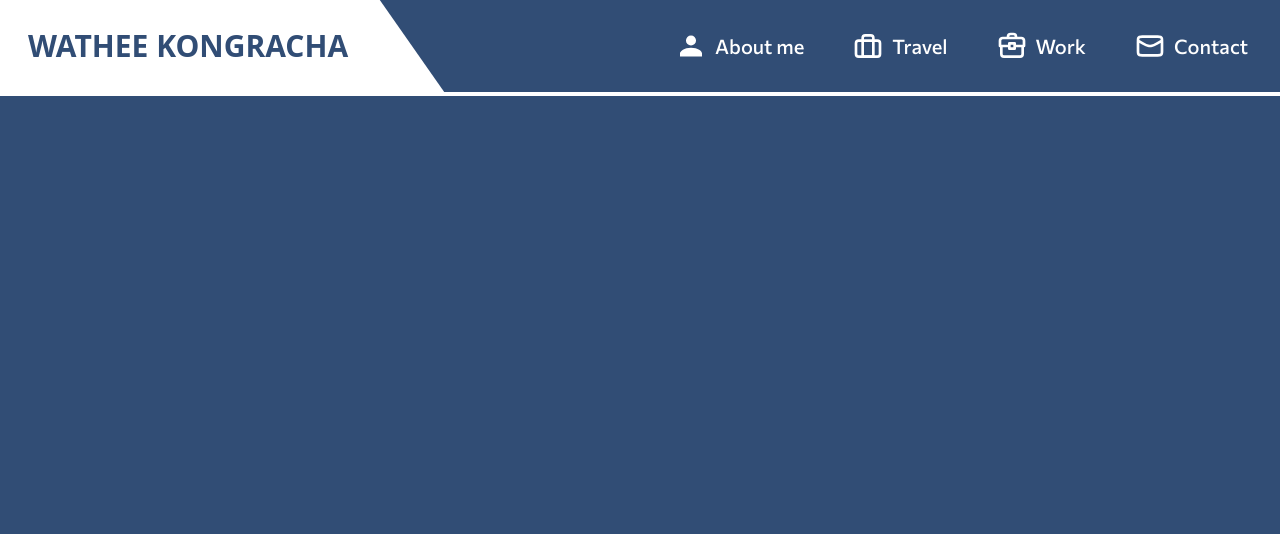
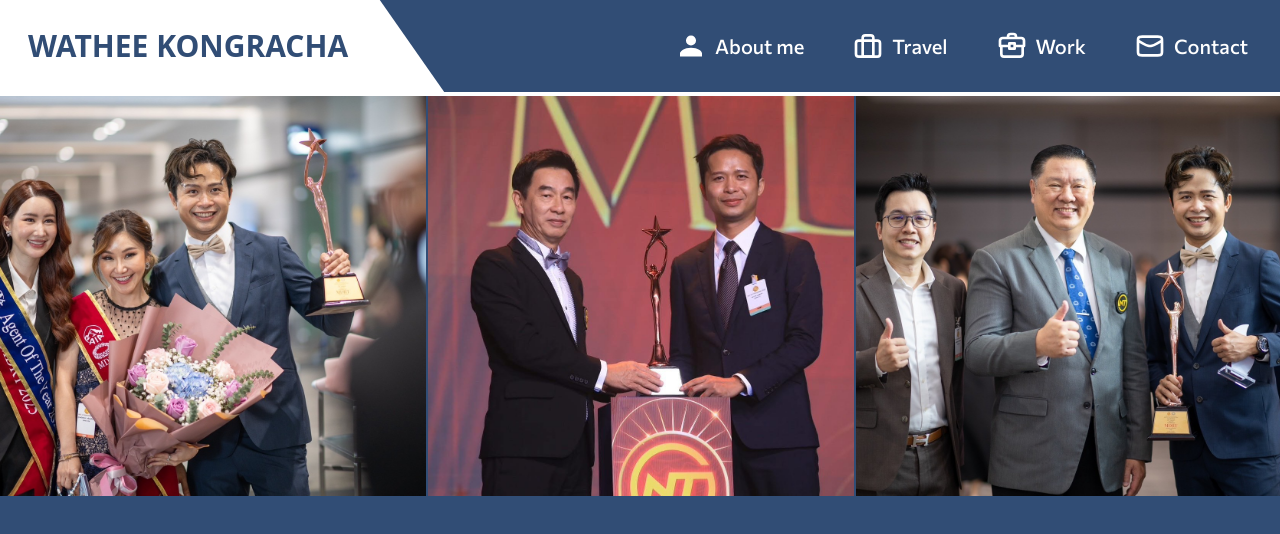
Before and after one commit to MackyVZ1/kongracha_website, a React (Vite) app: page /mainpage in a window 1280 px wide. Shown: the top 534 px of the page. Built offline with nearby package versions, Linux system fonts and the light colour scheme.

Commit message:
add image slide show

```diff
--- a/src/pages/Mainpage/component/Body/component/ImageSlideshow/index.tsx
+++ b/src/pages/Mainpage/component/Body/component/ImageSlideshow/index.tsx
@@ -1,8 +1,112 @@
+import { useEffect, useState } from 'react';
 import { Carousel } from 'antd';
-import
+import imgSlide1 from '../../../../../../assets/pbank/aboutme/LINE_ALBUM_About me_250504_2.jpg';
+import imgSlide2 from '../../../../../../assets/pbank/aboutme/LINE_ALBUM_About me_250504_6.jpg';
+import imgSlide3 from '../../../../../../assets/pbank/aboutme/LINE_ALBUM_About me_250504_28.jpg';
+import imgSlide4 from '../../../../../../assets/pbank/aboutme/LINE_ALBUM_About me_250504_9.jpg';
+import imgSlide5 from '../../../../../../assets/pbank/aboutme/LINE_ALBUM_About me_250504_4.jpg';
+import imgSlide6 from '../../../../../../assets/pbank/aboutme/LINE_ALBUM_About me_250504_7.jpg';
+import imgSlide7 from '../../../../../../assets/pbank/aboutme/LINE_ALBUM_About me_250504_12.jpg';
+import imgSlide8 from '../../../../../../assets/pbank/aboutme/LINE_ALBUM_About me_250504_19.jpg';
+import imgSlide9 from '../../../../../../assets/pbank/aboutme/LINE_ALBUM_About me_250504_11.jpg';
+import imgSlide10 from '../../../../../../assets/pbank/aboutme/LINE_ALBUM_About me_250504_21.jpg';
 const ImageSlideshow = () => {
-  const image: string[] = [];
-  return <div>index</div>;
+  // เก็บรายการรูปภาพที่จะแสดง
+  const originalImages: string[] = [
+    imgSlide1,
+    imgSlide2,
+    imgSlide3,
+    imgSlide4,
+    imgSlide5,
+    imgSlide6,
+    imgSlide7,
+    imgSlide8,
+    imgSlide9,
+    imgSlide10,
+    // เพิ่มรูปภาพเพิ่มเติมที่นี่
+  ];
+
+  const images = [...originalImages, ...originalImages, ...originalImages];
+  // สถานะเก็บข้อมูลว่าเป็น desktop หรือไม่
+  const [isDesktop, setIsDesktop] = useState(false);
+
+  // ตรวจสอบขนาดหน้าจอเมื่อ component โหลด และเมื่อ resize
+  useEffect(() => {
+    const checkIsDesktop = () => {
+      setIsDesktop(window.innerWidth >= 1024); // 768px เป็นขนาด breakpoint ของ desktop
+    };
+
+    // เช็คตอนโหลดครั้งแรก
+    checkIsDesktop();
+
+    // เพิ่ม event listener สำหรับเมื่อ resize หน้าจอ
+    window.addEventListener('resize', checkIsDesktop);
+
+    // Cleanup function
+    return () => {
+      window.removeEventListener('resize', checkIsDesktop);
+    };
+  }, []);
+
+  // ตั้งค่าสำหรับ Carousel
+  const carouselSettings = {
+    autoplay: true,
+    effect: 'scrollx',
+    dots: false, // ซ่อนจุดนำทางในโหมด desktop
+    pauseOnHover: false,
+    autoplaySpeed: 3000,
+    slidesToShow: isDesktop ? 3 : 1, // แสดง 3 รูปพร้อมกันบน desktop, 1 รูปบน mobile
+    slidesToScroll: 1, // เลื่อนครั้งละ 1 รูป
+    infinite: true,
+    speed: 800, // ความเร็วในการเปลี่ยนรูป
+    cssEase: 'cubic-bezier(0.25, 0.1, 0.25, 1.0)', // ทำให้การเลื่อนดูลื่นไหล
+    centerMode: false, // ปิด centerMode เพื่อลดช่องว่าง
+    centerPadding: '0', // ไม่มี padding สำหรับ centerMode
+    arrows: false, // ซ่อนปุ่มนำทางซ้าย-ขวา
+  };
+
+  return (
+    <div className='m-0 w-full'>
+      <style jsx='true'>{`
+        /* กำหนด CSS เพื่อลดช่องว่างระหว่างรูปภาพ */
+        :global(.ant-carousel .slick-slide) {
+          padding: 0 1px; /* ลดช่องว่างด้านข้างของแต่ละรูปเหลือเพียง 1px */
+          transition: all 0.5s ease;
+        }
+
+        :global(.ant-carousel .slick-list) {
+          margin: 0 -1px; /* ชดเชย padding ที่เพิ่มเข้าไป */
+        }
+
+        :global(.ant-carousel .slick-track) {
+          transition: transform 0.8s cubic-bezier(0.25, 0.1, 0.25, 1) !important;
+        }
+
+        :global(.ant-carousel .slick-dots) {
+          margin-bottom: 2px;
+        }
+
+        :global(.ant-carousel .slick-dots li button) {
+          width: 6px;
+          height: 6px;
+          border-radius: 50%;
+        }
+      `}</style>
+      <Carousel {...carouselSettings} className='transform transition-all'>
+        {images.map((image, index) => (
+          <div key={index}>
+            {' '}
+            {/* เพิ่ม padding ด้านข้างเพื่อให้มีช่องว่างระหว่างรูป */}
+            <img
+              src={image}
+              alt={`Slide ${index + 1}`}
+              className='w-full h-[300px] object-cover md:h-[500px] lg:h-[400px]'
+            />
+          </div>
+        ))}
+      </Carousel>
+    </div>
+  );
 };
 
 export default ImageSlideshow;
--- a/src/pages/Mainpage/component/Body/index.tsx
+++ b/src/pages/Mainpage/component/Body/index.tsx
@@ -1,8 +1,11 @@
-interface Props {
-  children: React.ReactNode;
-}
-const Body = ({ children }: Props) => {
-  return <div>{children}</div>;
+import ImageSlideshow from './component/ImageSlideshow';
+
+const Body = () => {
+  return (
+    <div className='flex'>
+      <ImageSlideshow />
+    </div>
+  );
 };
 
 export default Body;
--- a/src/pages/Mainpage/index.tsx
+++ b/src/pages/Mainpage/index.tsx
@@ -1,3 +1,4 @@
+import Body from './component/Body';
 import Header from './component/Header';
 import MainpageLayout from './Layout';
 
@@ -5,6 +6,7 @@ const Mainpage = () => {
   return (
     <MainpageLayout>
       <Header />
+      <Body />
     </MainpageLayout>
   );
 };
```
